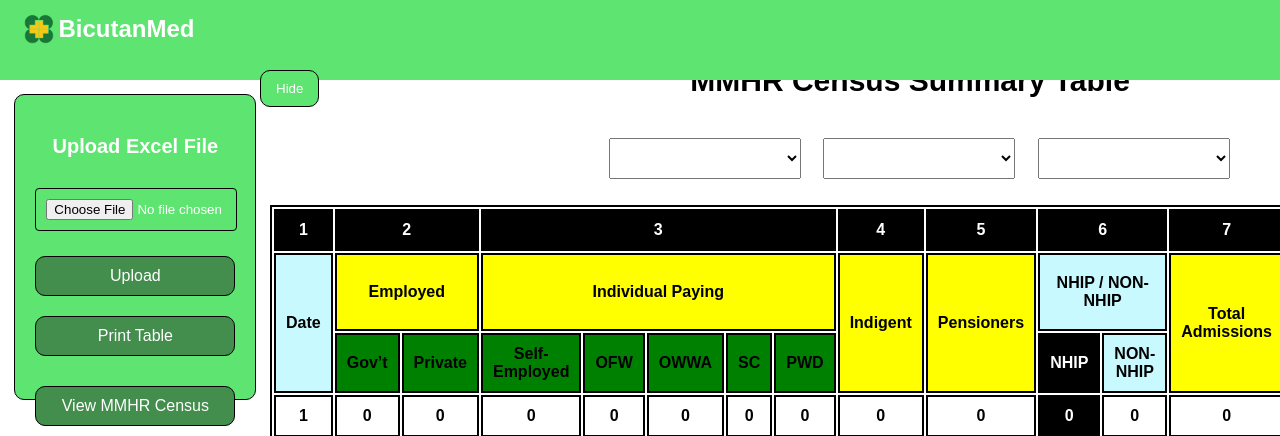
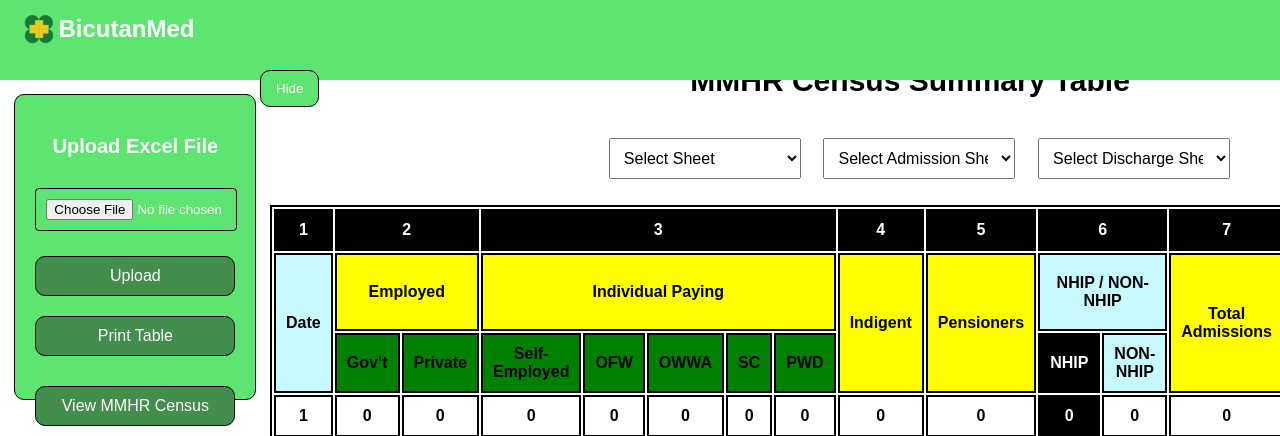
Before and after one commit to Tephenbaay/mmhr_census, a PHP site: page /display_summary.php in a window 1280 px wide; the page is wider, and only the part inside the window is pictured. Shown: the top 436 px of that part. Run offline with PHP 8.4, Linux system fonts and the light colour scheme; data that the repository does not hold is empty.

Commit message:
Update display_summary.php

```diff
--- a/display_summary.php
+++ b/display_summary.php
@@ -192,29 +192,30 @@ while ($row = $result->fetch_assoc()) {
         <form method="GET" class="mb-3">
         <div class="sige">
             <label class="col2-5"></label>
-                <select name="sheet_1" class="form-select mb-2" onchange="updateSelection('sheet_1', this.value)">
+            <select name="sheet_1" class="form-select mb-2" onchange="this.form.submit()">
+                <option value="" disabled <?php echo empty($selected_sheet_1) ? 'selected' : ''; ?>>Select Sheet</option>
                 <?php foreach ($sheets as $sheet) { ?>
-                        <option value="<?php echo htmlspecialchars($sheet); ?>" <?php echo ($sheet === $selected_sheet_1) ? 'selected' : ''; ?>>
+                    <option value="<?php echo htmlspecialchars($sheet); ?>" <?php echo ($sheet == $selected_sheet_1) ? 'selected' : ''; ?>>
                         <?php echo htmlspecialchars($sheet); ?>
                     </option>
                 <?php } ?>
             </select>
 
             <label class="col7"></label>
-                <select name="sheet_2" class="form-select mb-2" onchange="updateSelection('sheet_2', this.value)">
-                    <option value="" disabled>Select Admission Sheet</option>
+            <select name="sheet_2" class="form-select mb-2" onchange="this.form.submit()">
+                <option value="" disabled <?php echo empty($selected_sheet_2) ? 'selected' : ''; ?>>Select Admission Sheet</option>
                 <?php foreach ($sheets_2 as $sheet) { ?>
-                        <option value="<?php echo htmlspecialchars($sheet); ?>" <?php echo ($sheet === $selected_sheet_2) ? 'selected' : ''; ?>>
+                    <option value="<?php echo htmlspecialchars($sheet); ?>" <?php echo ($sheet == $selected_sheet_2) ? 'selected' : ''; ?>>
                         <?php echo htmlspecialchars($sheet); ?>
                     </option>
                 <?php } ?>
             </select>
 
             <label class="col8"></label>
-                <select name="sheet_3" class="form-select mb-2" onchange="updateSelection('sheet_3', this.value)">
-                    <option value="" disabled>Select Discharge Sheet</option>
+            <select name="sheet_3" class="form-select mb-2" onchange="this.form.submit()">
+                <option value="" disabled <?php echo empty($selected_sheet_3) ? 'selected' : ''; ?>>Select Discharge Sheet</option>
                 <?php foreach ($sheets_3 as $sheet) { ?>
-                        <option value="<?php echo htmlspecialchars($sheet); ?>" <?php echo ($sheet === $selected_sheet_3) ? 'selected' : ''; ?>>
+                    <option value="<?php echo htmlspecialchars($sheet); ?>" <?php echo ($sheet == $selected_sheet_3) ? 'selected' : ''; ?>>
                         <?php echo htmlspecialchars($sheet); ?>
                     </option>
                 <?php } ?>
```
Lines whose indentation alone changed are shown as unchanged.
